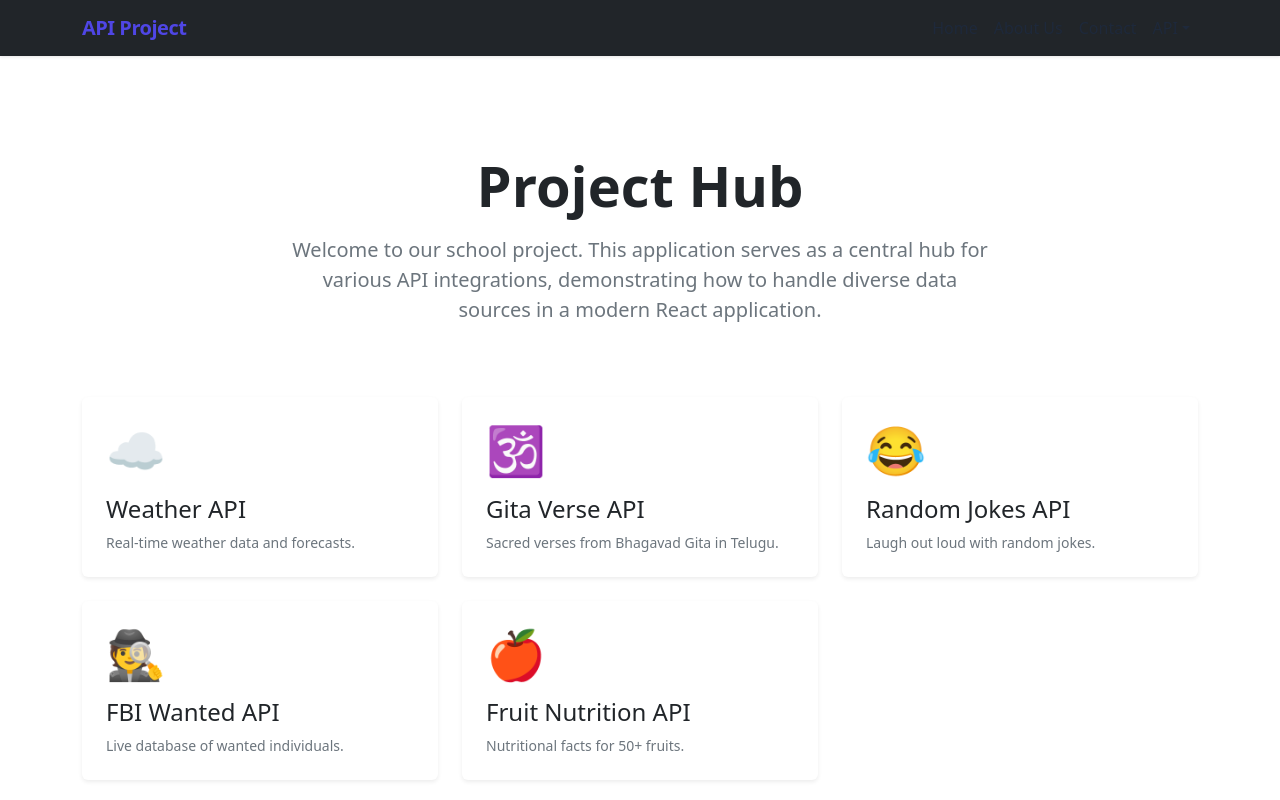
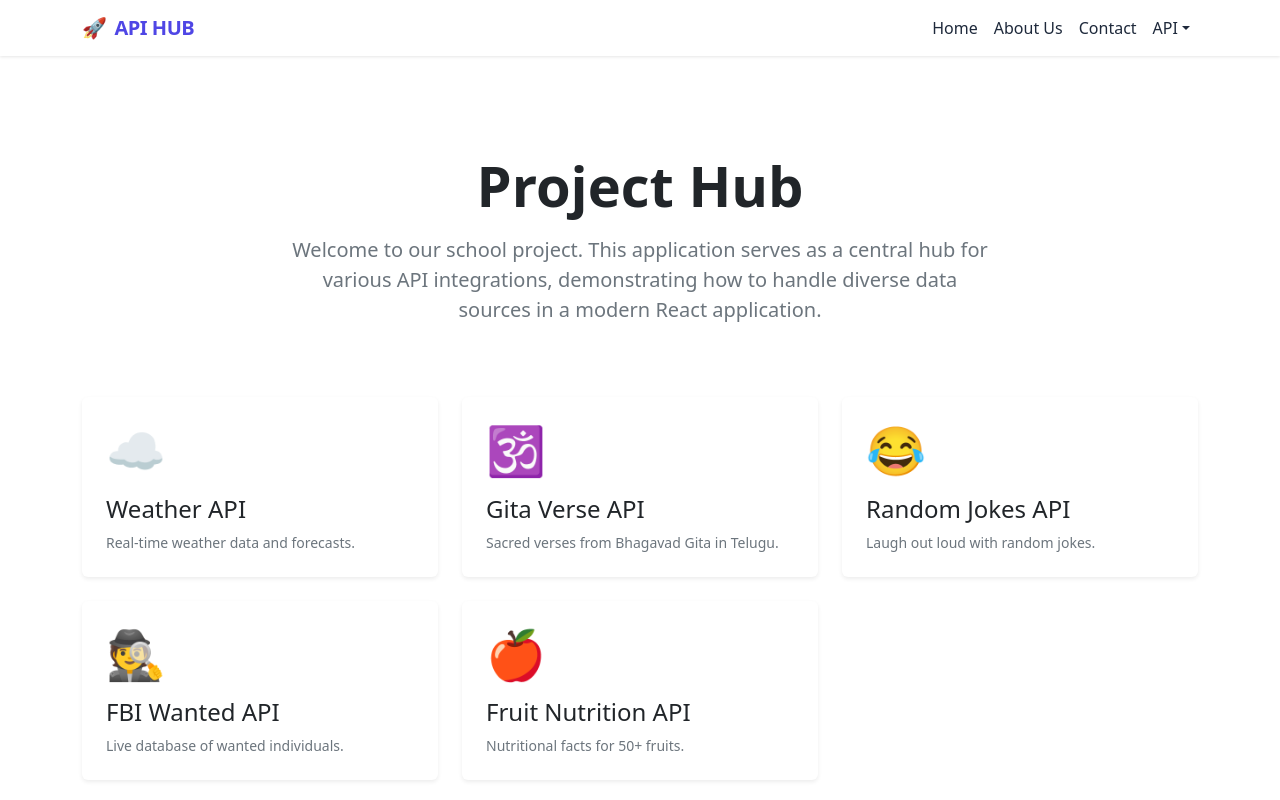
Before and after one commit to Thrinath008/pep-project-api, a React (Vite) app in the folder client/: page / in a window 1280 px wide. Shown: the top 800 px of the page. Built offline with nearby package versions, Linux system fonts and the light colour scheme.

Commit message:
Final UI polish: sticky navbar and redesigned pages

```diff
--- a/client/src/App.jsx
+++ b/client/src/App.jsx
@@ -12,9 +12,12 @@ import Fruits from './pages/Fruits'
 function App() {
     return (
         <Router>
-            <nav className="navbar navbar-expand-lg navbar-dark bg-dark">
+            <nav className="navbar navbar-expand-lg sticky-top">
                 <div className="container">
-                    <Link className="navbar-brand" to="/">API Project</Link>
+                    <Link className="navbar-brand d-flex align-items-center" to="/">
+                        <span className="me-2">🚀</span>
+                        API HUB
+                    </Link>
                     <button className="navbar-toggler" type="button" data-bs-toggle="collapse" data-bs-target="#navbarNav">
                         <span className="navbar-toggler-icon"></span>
                     </button>
```
